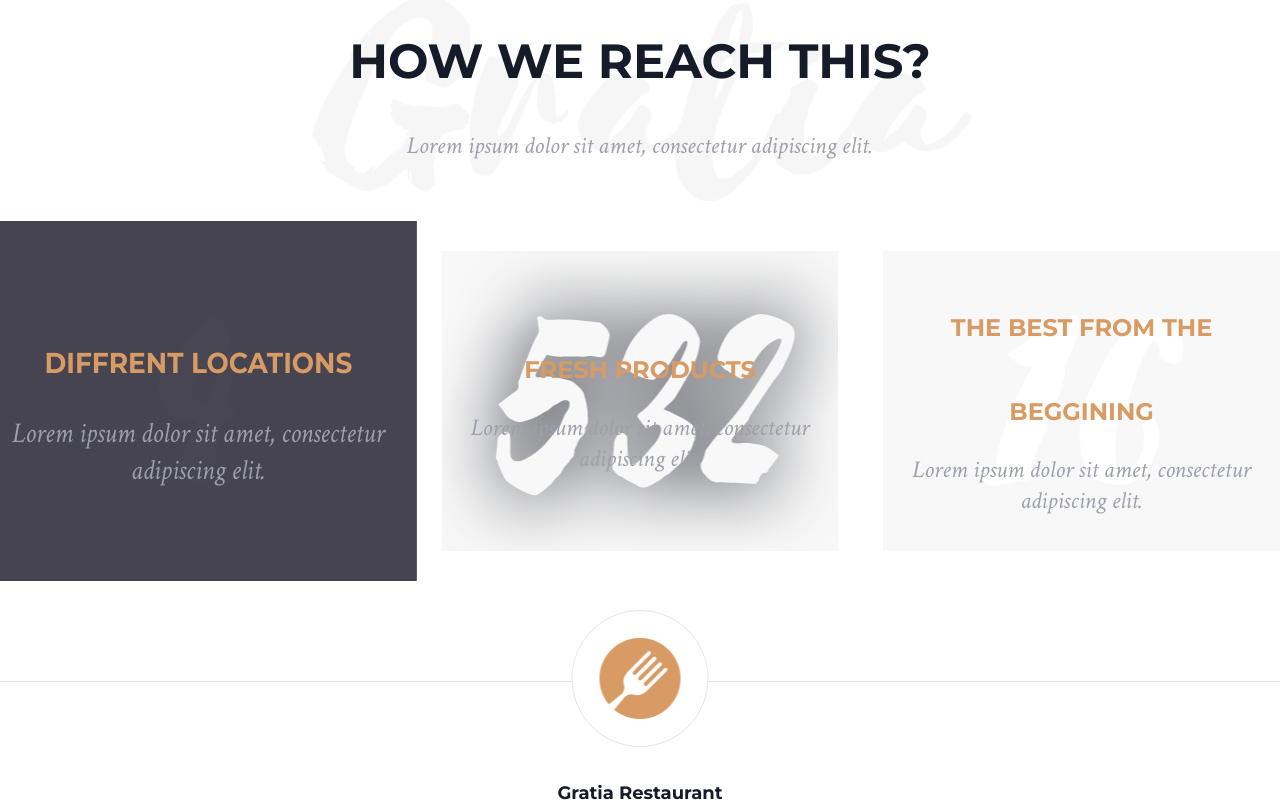
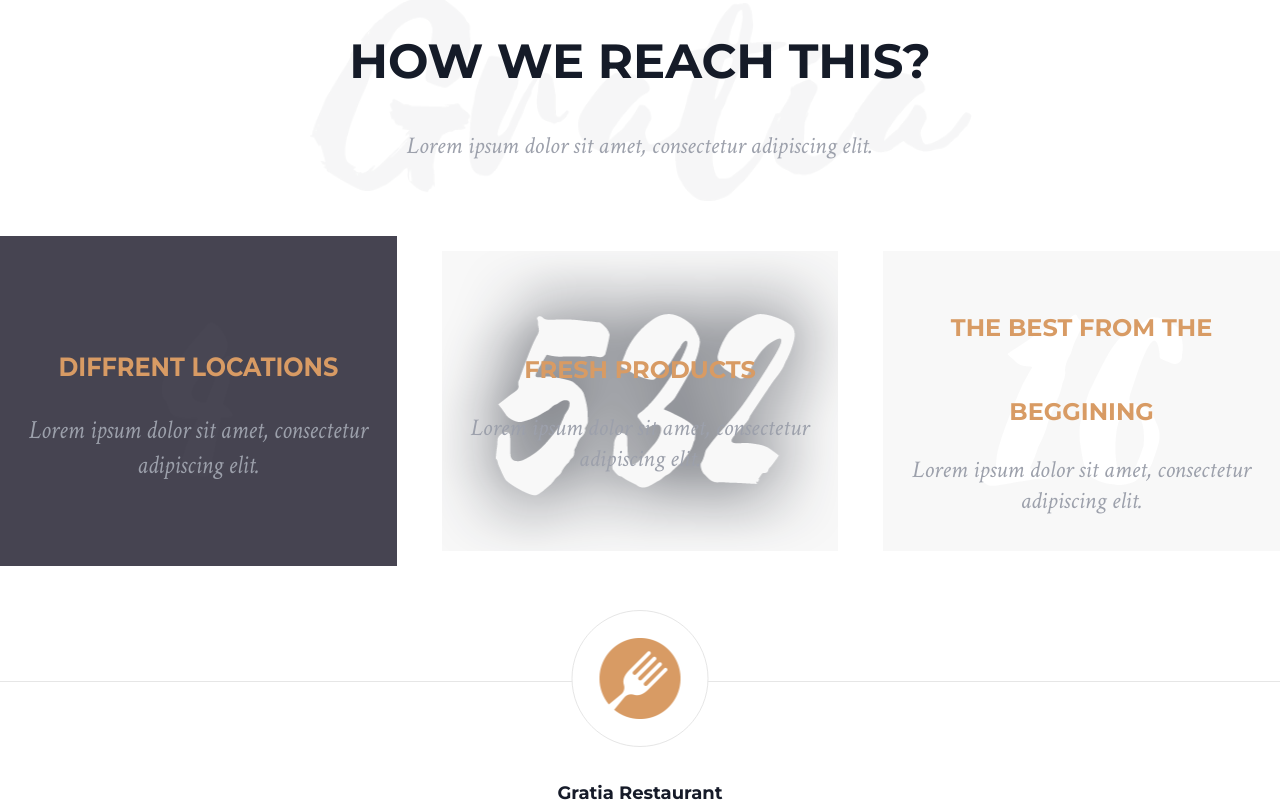
Before and after one commit to sDLme/Gratia, a plain HTML site: page index.html in a window 1280 px wide. In both pictures the pointer is over the item 198 px from the left and 3042 px from the top of the page. Shown: the part 2642-3442 px from the top of the page. Drawn offline with nearby package versions, Linux system fonts and the light colour scheme; files whose address does not match are found by name.

Commit message:
scroll-with-reach-item

```diff
--- a/style/main.css
+++ b/style/main.css
@@ -331,7 +331,7 @@ h4:after {
 }
 
 .reach-list li:hover {
-    transform: scale(1.1, 1.2);
+    transform: scaleY(1.1);
 }
 .reach-list li:hover .reach-detail {
     background: rgba(27,24,40, 0.8);
```
